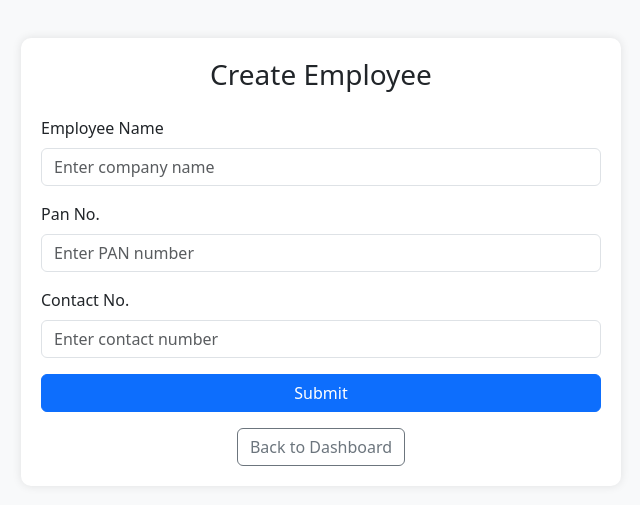
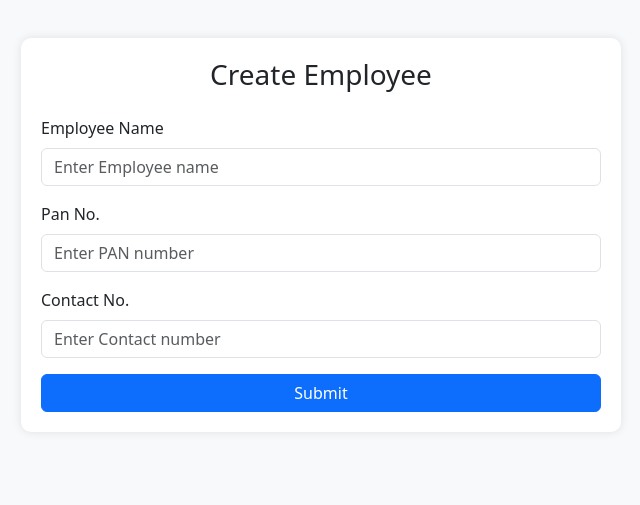
Before and after one commit to 21Akashdeep/Petrol_pump, a PHP site: page /create/createemployee.php in a window 1280 px wide. Shown: the top 505 px of the page, without its empty margins (319-959 px from the left). Run offline with PHP 8.4, Linux system fonts and the light colour scheme.

Commit message:
Fix Create Employee Page bug

```diff
--- a/create/createemployee.php
+++ b/create/createemployee.php
@@ -20,16 +20,16 @@ if ($_SERVER["REQUEST_METHOD"] == "POST") {
     $sql = "INSERT INTO employee (company_name,pan_no, contact_no)
             VALUES ('$company_name', '$pan_no', '$contact_no')";
 
-if ($conn->query($sql) === TRUE) {
-    echo "<script>
-            alert('Vendor added successfully!');
+    if ($conn->query($sql) === TRUE) {
+        echo "<script>
+            alert('Employee added successfully!');
             window.location.href='../list/employeelist.php'; // Redirect to dashboard or another page
           </script>";
-} else {
-    echo "<script>
+    } else {
+        echo "<script>
             alert('Error: " . $conn->error . "');
           </script>";
-}
+    }
 }
 
 $conn->close();
@@ -42,12 +42,13 @@ $conn->close();
 <head>
     <meta charset="UTF-8">
     <meta name="viewport" content="width=device-width, initial-scale=1.0">
-    <title>Create Vendor</title>
+    <title>Create Employee</title>
     <link href="https://cdn.jsdelivr.net/npm/bootstrap@5.3.3/dist/css/bootstrap.min.css" rel="stylesheet">
     <style>
         body {
             background-color: #f8f9fa;
         }
+
         .container {
             margin-top: 3%;
             max-width: 600px;
@@ -66,7 +67,7 @@ $conn->close();
         <form method="POST">
             <div class="mb-3">
                 <label class="form-label">Employee Name</label>
-                <input type="text" class="form-control" placeholder="Enter company name"name="company_name">
+                <input type="text" class="form-control" placeholder="Enter Employee name" name="company_name">
             </div>
             <!-- <div class="mb-3">
                 <label class="form-label">GST No.</label>
@@ -74,11 +75,11 @@ $conn->close();
             </div> -->
             <div class="mb-3">
                 <label class="form-label">Pan No.</label>
-                <input type="number" class="form-control" placeholder="Enter PAN number"name="pan_no">
+                <input type="text" class="form-control" placeholder="Enter PAN number" name="pan_no">
             </div>
             <div class="mb-3">
                 <label class="form-label">Contact No.</label>
-                <input type="number" class="form-control" placeholder="Enter contact number"name="contact_no">
+                <input type="tel" class="form-control" placeholder="Enter Contact number" name="contact_no">
             </div>
             <!-- <div class="mb-3">
                 <label class="form-label">Contact Person No.</label>
@@ -86,9 +87,6 @@ $conn->close();
             </div> -->
             <button type="submit" class="btn btn-primary w-100">Submit</button>
         </form>
-        <div class="text-center mt-3">
-            <a href="index.html" class="btn btn-outline-secondary">Back to Dashboard</a>
-        </div>
     </div>
 
     <script src="https://cdn.jsdelivr.net/npm/bootstrap@5.3.3/dist/js/bootstrap.bundle.min.js"></script>
```
